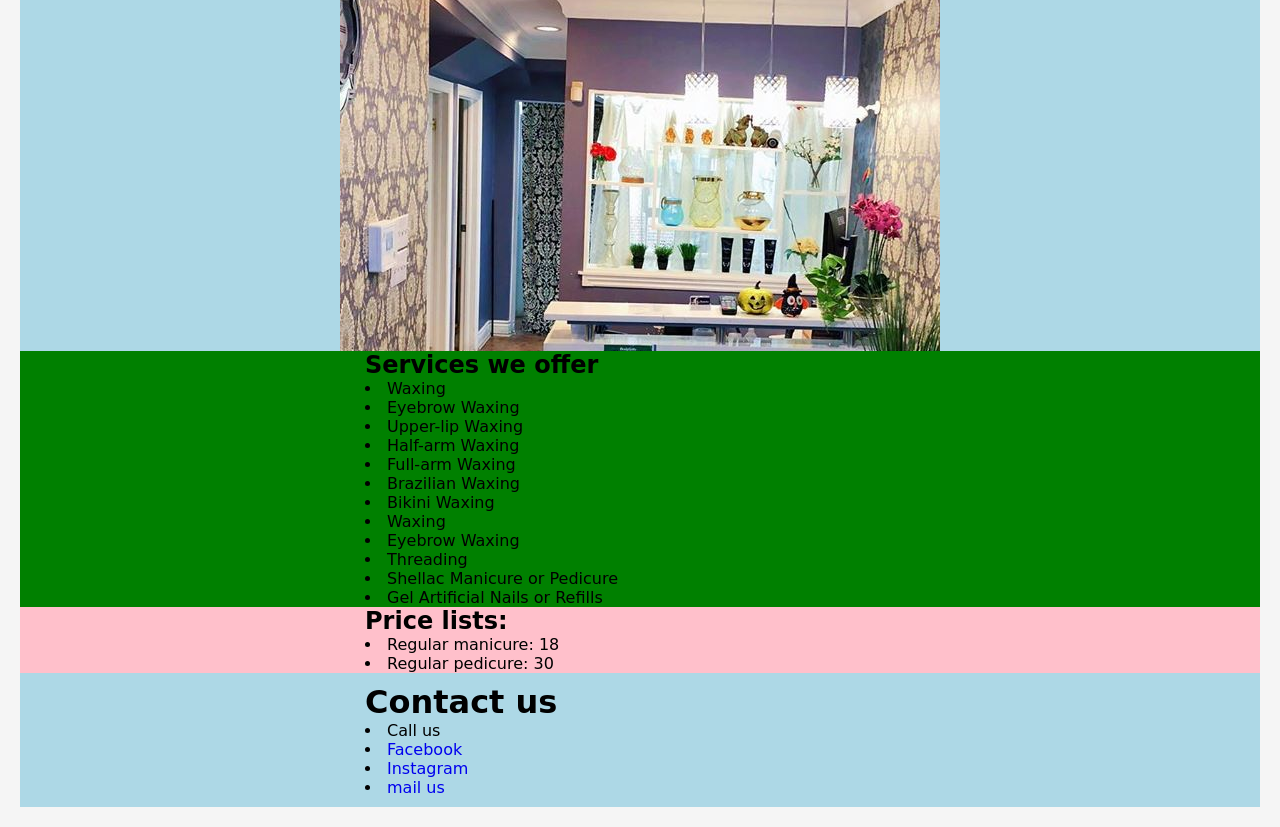
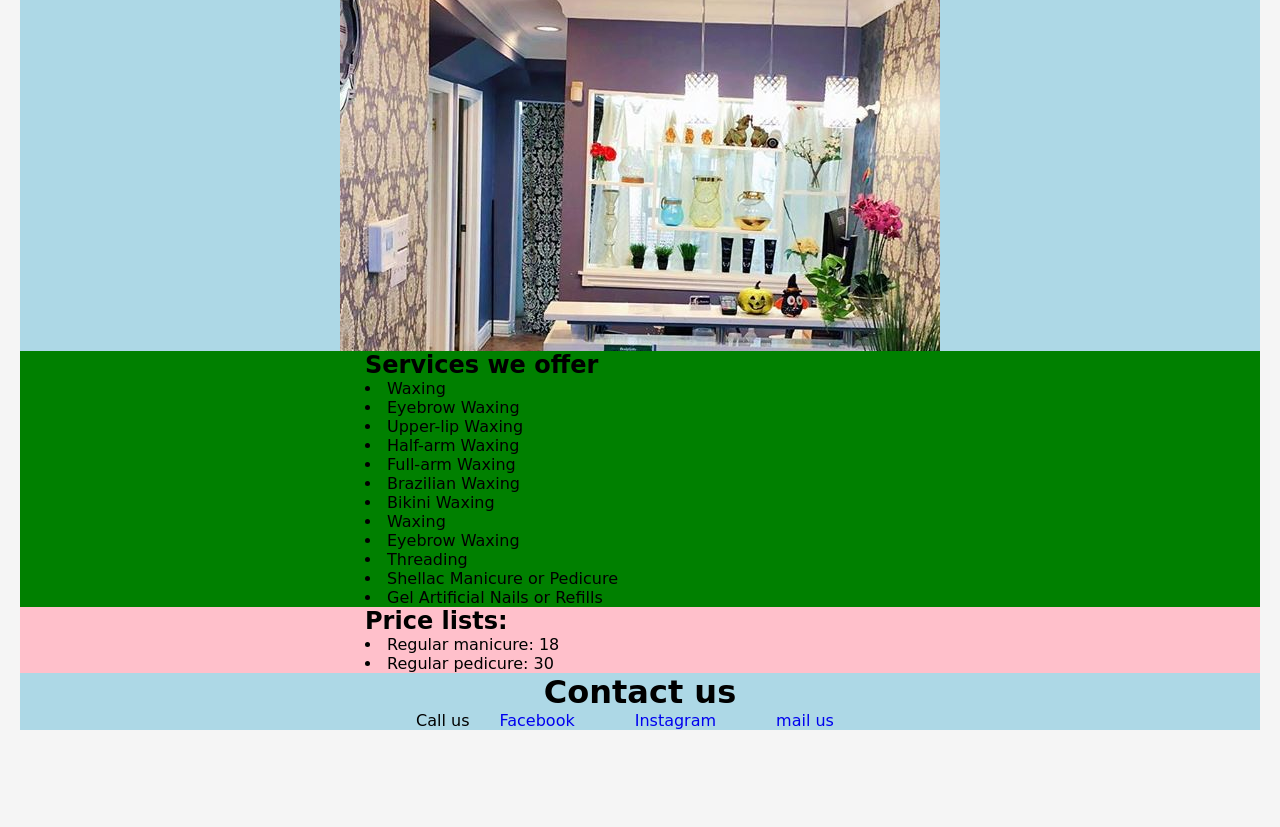
Before and after one commit to Jyoti09/AnanekeBeautySalon, a plain HTML site: page index.html in a window 1280 px wide. Shown: the part 174-1001 px from the top of the page. After the commit the page ends 934 px from the top, so only its background shows below. Drawn offline with Linux system fonts and the light colour scheme; a web font is replaced by a local one.

Commit message:
Adds padding to flex item contact us

```diff
--- a/styles.css
+++ b/styles.css
@@ -97,6 +97,14 @@ a:hover,h1:hover{
 	margin-top:0;
 	margin-bottom:0;
 }
-#contact{
-	padding:10px;
+.contactList{
+	list-style-type:none;
+	display:flex;
+	justify-content:center;
 	}
+.contactList a{
+	padding:30px;
+	}
+#contact h1{
+	text-align:center;
+}
```
